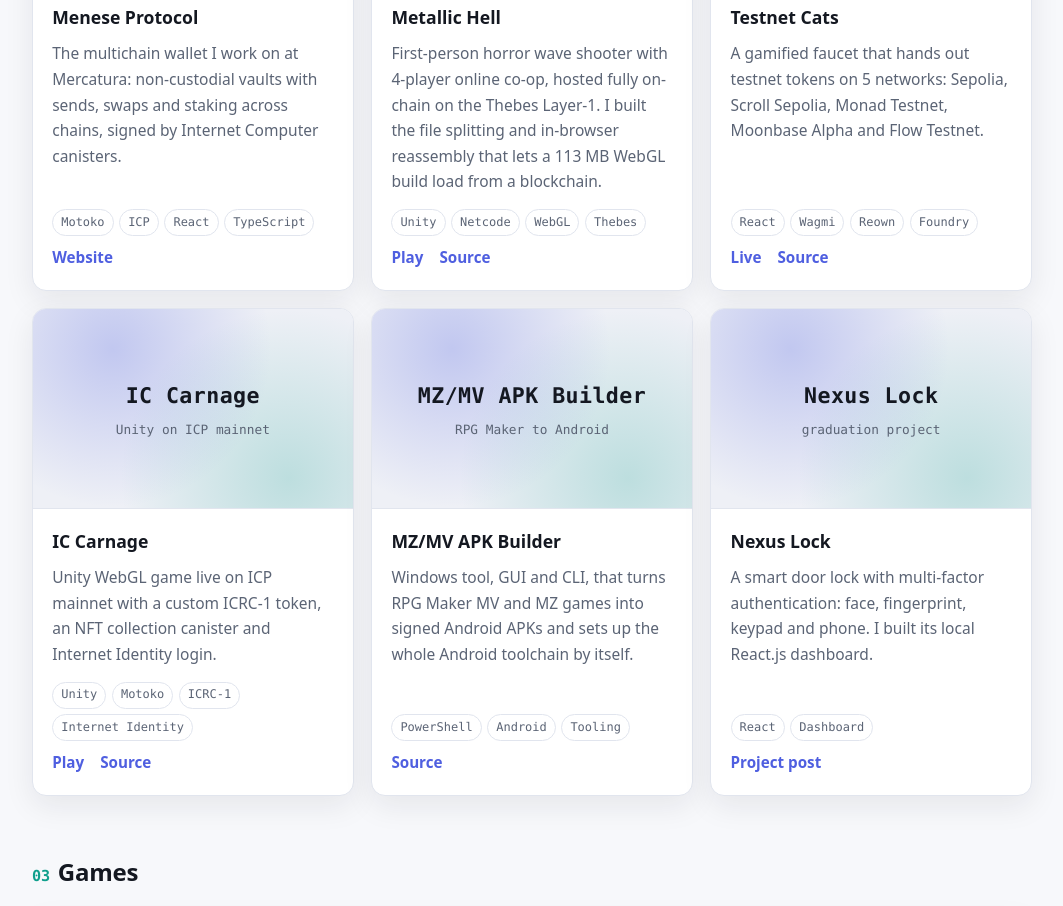
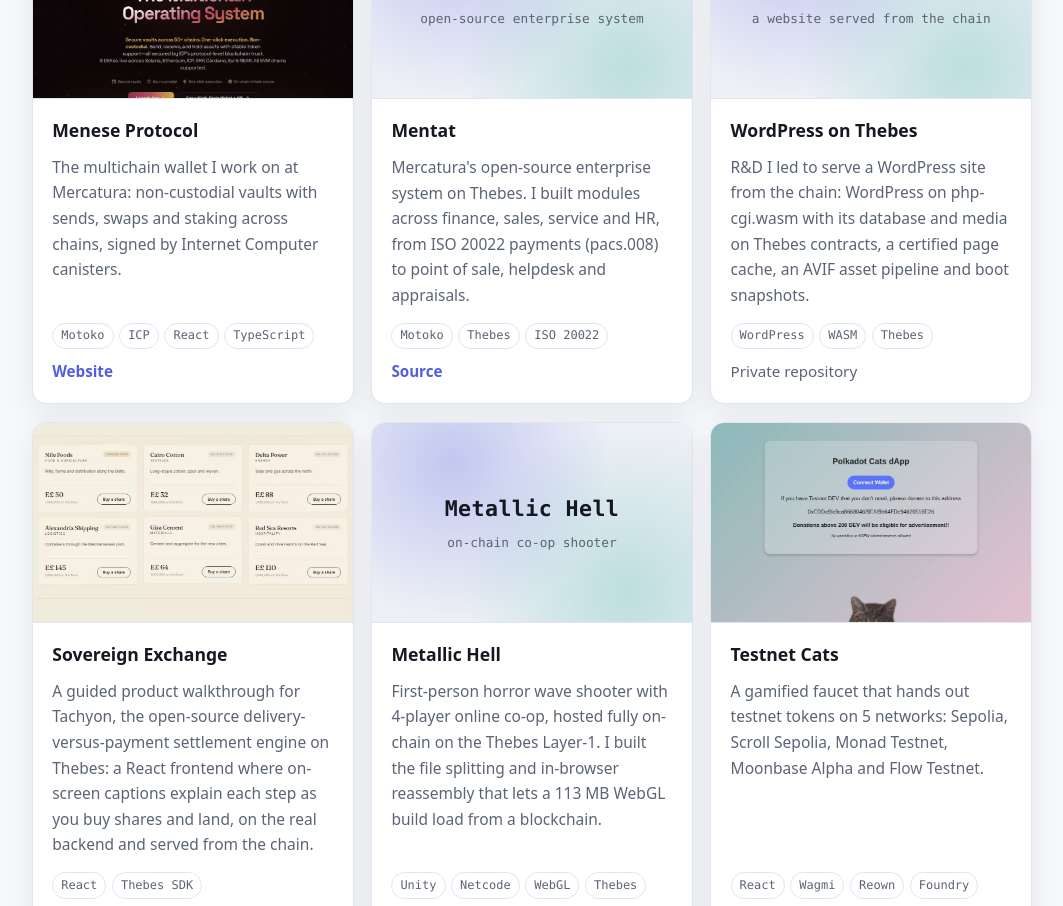
Before and after one commit to AAK581/AAK581.github.io, a plain HTML site: page index.html in a window 1280 px wide. Shown: the part 1450-2356 px from the top of the page, without its empty margins (108-1171 px from the left). Drawn offline with Linux system fonts and the light colour scheme.

Commit message:
Add recent work: Thebes Rust tooling, Mentat, WordPress on Thebes, Sovereign Exchange
Work section: the Thebes bullet now covers the Rust work (thebes-deploy CLI, node log capture,
boundary routing fix) and a Mentat bullet follows it. Projects: three cards after Menese
(Mentat, WordPress on Thebes, Sovereign Exchange with a frame from its product reel).

```diff
--- a/assets/site.css
+++ b/assets/site.css
@@ -128,6 +128,7 @@ h2 .num { font-family: var(--mono); color: var(--accent-2); font-size: 0.95rem;
 .tags li { list-style: none; font-family: var(--mono); font-size: 0.75rem; padding: 0.15rem 0.5rem; border-radius: 999px; border: 1px solid var(--border); color: var(--muted); }
 .tags { padding-left: 0; margin-bottom: 0; }
 .links { display: flex; gap: 1rem; font-weight: 550; font-size: 0.95rem; }
+.links .muted { color: var(--muted); font-weight: 500; }
 
 /* games */
 .game { display: grid; grid-template-columns: minmax(0, 360px) 1fr; gap: 1.5rem; align-items: center;
--- a/index.html
+++ b/index.html
@@ -62,7 +62,8 @@
         <ul>
           <li>Build features across 10 chains for <a href="https://www.meneseprotocol.io/">Menese Protocol</a>, a non-custodial multichain wallet: native and token sends, DEX integrations and staking on Cardano, XRP, Sui, NEAR, THORChain, TON, TRON, Stellar, Ethereum and Robinhood Chain.</li>
           <li>Built Menese's cross-chain bridge canisters for TRON, Cardano and XRP, deployed to IC mainnet and executing live transactions on their target networks.</li>
-          <li>Contributed developer tooling to <a href="https://github.com/Mercatura-Forum/Thebes-Protocol-">Thebes</a>, the company's post-quantum Layer-1: a project scaffolding command, localhost deployment support, upload reliability fixes, and a stable-Region vault store that lets large on-chain assets (16+ MB) survive canister upgrades.</li>
+          <li>Contributed to <a href="https://github.com/Mercatura-Forum/Thebes-Protocol-">Thebes</a>, the company's post-quantum Layer-1 written in Rust: its thebes-deploy CLI (project scaffolding, localhost deployment, deploy, delete and log commands), canister log capture in the node, a boundary node routing fix with tests, upload reliability fixes, and a stable-Region vault store that lets large on-chain assets (16+ MB) survive canister upgrades.</li>
+          <li>Built modules for <a href="https://github.com/Mercatura-Forum/Mentat">Mentat</a>, the company's open-source enterprise system on Thebes, in Motoko: ISO 20022 payments (pacs.008), consolidation, quality, helpdesk, field service, point of sale, an online storefront, marketing, events, and HR (appraisals, learning, surveys, compensation).</li>
           <li>Built Enigma, a one-click platform that deploys CloakCoin nodes on Phala Cloud's trusted execution environment, orchestrated end to end by an ICP canister.</li>
           <li>Found and responsibly disclosed a critical authorization vulnerability in the Layer-1's substrate, with a live proof of concept and a written disclosure.</li>
           <li>Co-taught Mercatura Forum's <a href="https://www.linkedin.com/posts/mercatura-forum_are-you-a-recent-graduate-or-a-senior-student-activity-7483177272036864000-Jyaj">4-week Full Stack Development Summer Course</a> (Aug 2026), on Rust and Motoko, and gave a live session at Cairo ICT 2026, “Make Any Camera Intelligent”.</li>
@@ -81,6 +82,33 @@
             <p>The multichain wallet I work on at Mercatura: non-custodial vaults with sends, swaps and staking across chains, signed by Internet Computer canisters.</p>
             <ul class="tags"><li>Motoko</li><li>ICP</li><li>React</li><li>TypeScript</li></ul>
             <div class="links"><a href="https://www.meneseprotocol.io/">Website</a></div>
+          </div>
+        </article>
+        <article class="card">
+          <div class="media type"><div><span>Mentat</span><small>open-source enterprise system</small></div></div>
+          <div class="body">
+            <h3>Mentat</h3>
+            <p>Mercatura's open-source enterprise system on Thebes. I built modules across finance, sales, service and HR, from ISO 20022 payments (pacs.008) to point of sale, helpdesk and appraisals.</p>
+            <ul class="tags"><li>Motoko</li><li>Thebes</li><li>ISO 20022</li></ul>
+            <div class="links"><a href="https://github.com/Mercatura-Forum/Mentat">Source</a></div>
+          </div>
+        </article>
+        <article class="card">
+          <div class="media type"><div><span>WordPress on Thebes</span><small>a website served from the chain</small></div></div>
+          <div class="body">
+            <h3>WordPress on Thebes</h3>
+            <p>R&amp;D I led to serve a WordPress site from the chain: WordPress on php-cgi.wasm with its database and media on Thebes contracts, a certified page cache, an AVIF asset pipeline and boot snapshots.</p>
+            <ul class="tags"><li>WordPress</li><li>WASM</li><li>Thebes</li></ul>
+            <div class="links"><span class="muted">Private repository</span></div>
+          </div>
+        </article>
+        <article class="card">
+          <a class="media" href="https://memphis.mercaturaforum.com/_/raw/226436771232573/index.html"><img loading="lazy" src="/assets/work/sovereign-exchange.jpg" alt="Sovereign Exchange: a board of company shares to buy on chain" width="960" height="600"></a>
+          <div class="body">
+            <h3>Sovereign Exchange</h3>
+            <p>A guided product walkthrough for Tachyon, the open-source delivery-versus-payment settlement engine on Thebes: a React frontend where on-screen captions explain each step as you buy shares and land, on the real backend and served from the chain.</p>
+            <ul class="tags"><li>React</li><li>Thebes SDK</li></ul>
+            <div class="links"><a href="https://memphis.mercaturaforum.com/_/raw/226436771232573/index.html">Live</a><a href="https://github.com/Mercatura-Forum/Tachyon">Tachyon</a></div>
           </div>
         </article>
         <article class="card">
```
Also changed, not shown: assets/work/sovereign-exchange.jpg (added).
